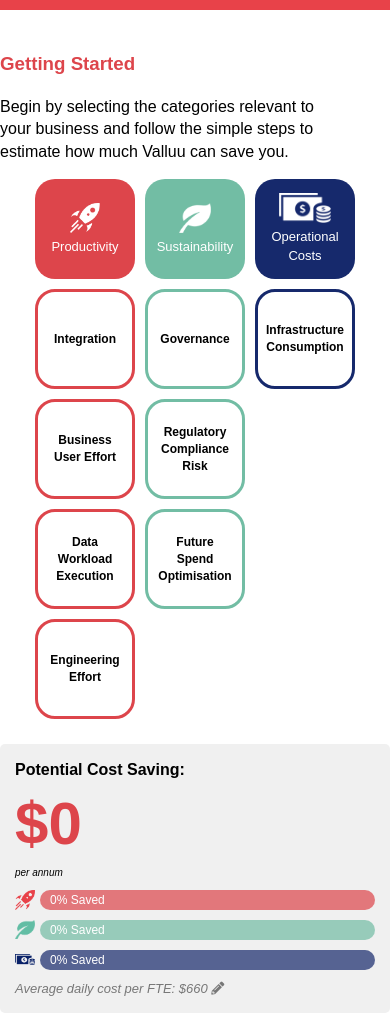
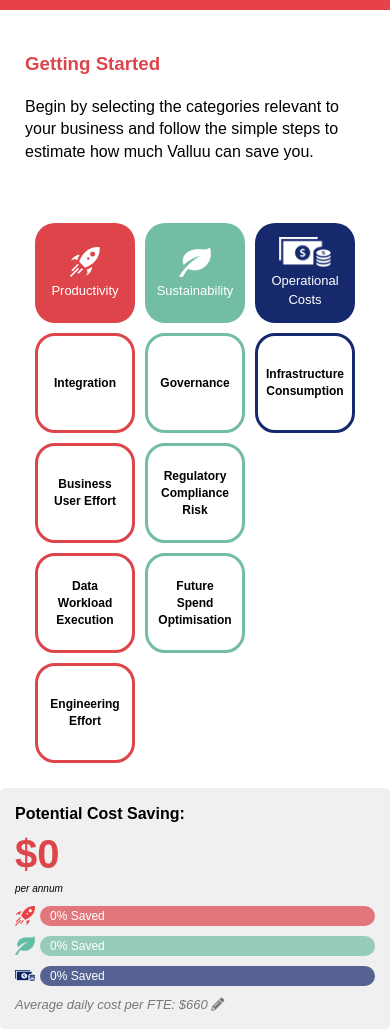
Before and after one commit to drectio/drectio.github.io, a website built with webpack: page estimator.html in a window 390 px wide. Shown: the part 66-1100 px from the top of the page. Built offline with nearby package versions, Linux system fonts and the light colour scheme; a web font is replaced by a local one.

Commit message:
Fix mobile alignment issues

```diff
--- a/css/estimator.css
+++ b/css/estimator.css
@@ -762,8 +762,13 @@
     gap: 25px;
   }
 
+  .v {
+    font-size: 40px;
+  }
+
   #welcome-note {
     max-width: 340px;
+    margin: 0 auto 60px auto;
   }
 
   .button-group {
```
